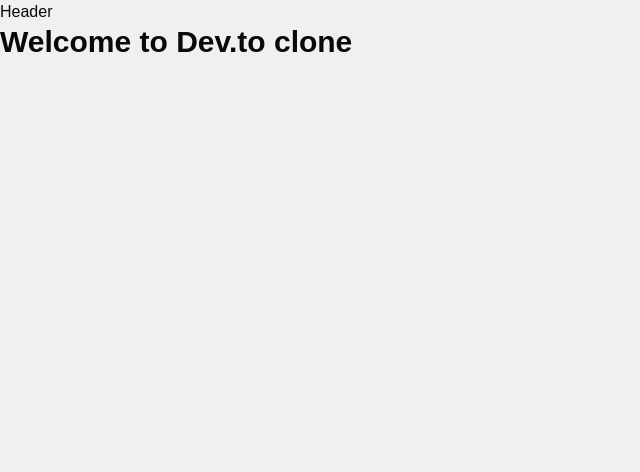
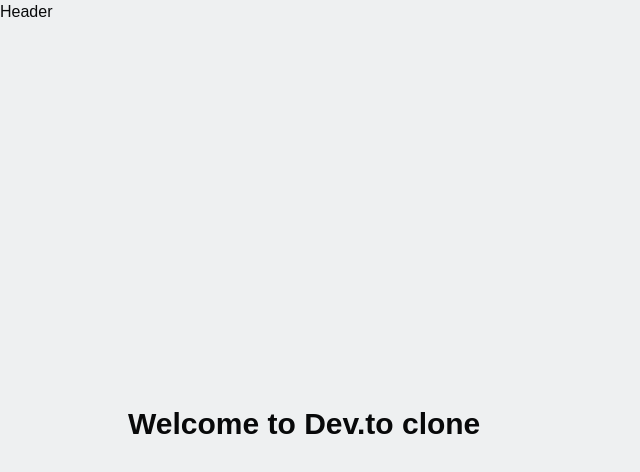
Before and after one commit to Lunaticsatoshi/dev-to-clone, a Next.js app in the folder client/: page / in a window 1280 px wide. Shown: the top 472 px of the page, without its empty margins (0-640 px from the left). Built offline with nearby package versions, Linux system fonts and the light colour scheme.

Commit message:
:lipstick: Adding feed styles

```diff
--- a/client/src/styles/custom.scss
+++ b/client/src/styles/custom.scss
@@ -32,7 +32,40 @@
   color: inherit;
 }
 
-.dark {
-    background-color: var(--theme-background-dark);
-    color: var(--font-color-dark);
+button {
+  font-family: inherit;
+  font-size: 100%;
+  line-height: 1.5;
+  margin: 0;
+  padding: 0;
+  border-style: none;
+  outline: none;
+  background: none;
+  cursor: pointer;
 }
+
+ul {
+  list-style: none;
+}
+
+.overlay {
+  background-color: black;
+  opacity: 0.5;
+  position: absolute;
+  left: 0;
+  right: 0;
+  top: 0;
+  bottom: 0;
+  z-index: 300;
+}
+
+.main-content {
+    height: 100vh;
+    width: 80%;
+    max-width: 100vw;
+    margin: 0 auto;
+
+    display: flex;
+    justify-content: space-between;
+    align-items: center;
+}
```
